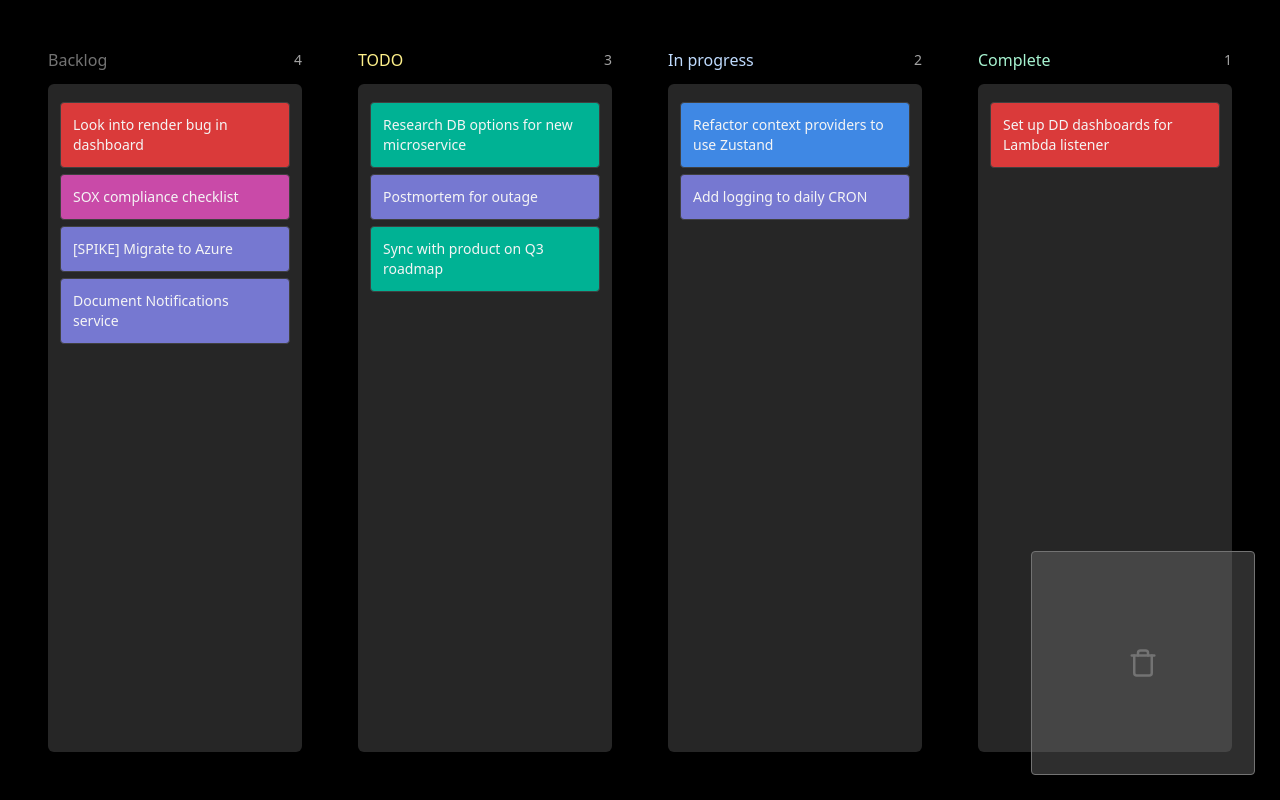
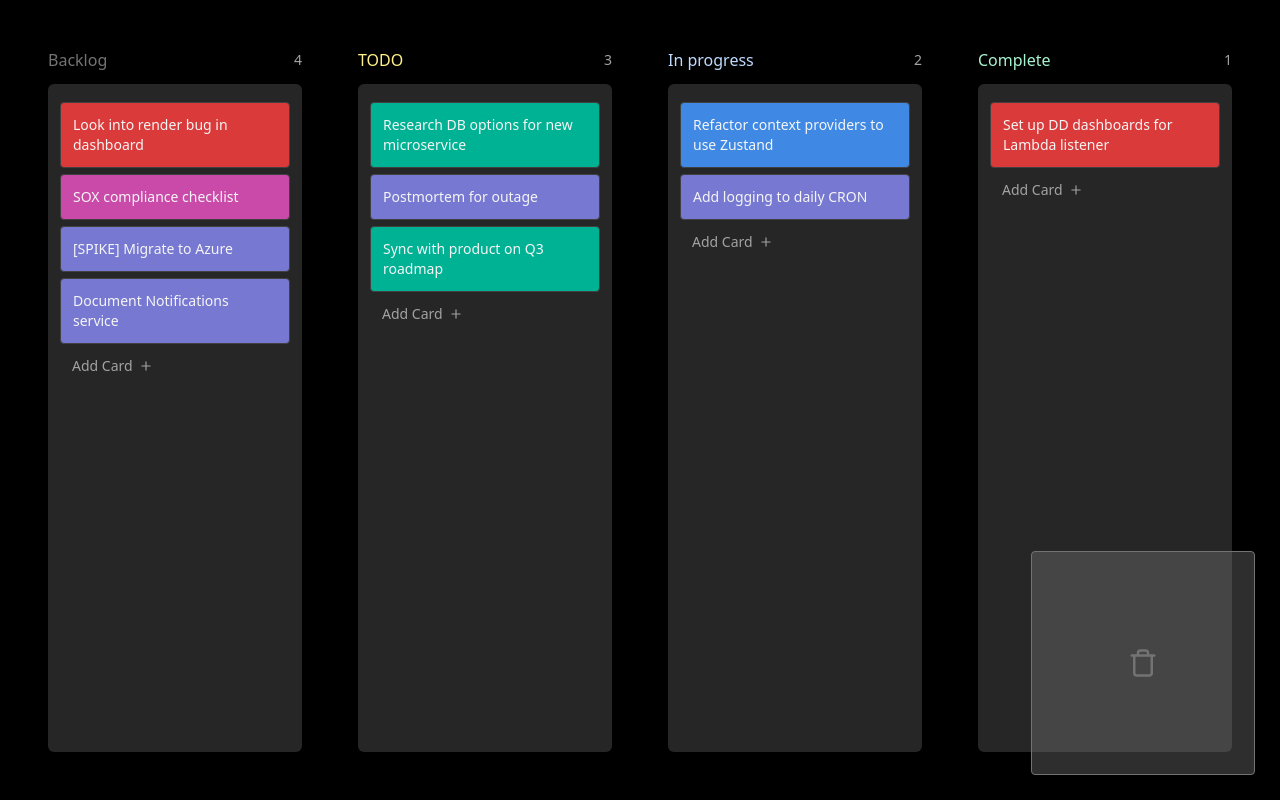
Before and after one commit to MiladSadeghi/notion-kanban-board, a React (Vite) app: page / in a window 1280 px wide. Built offline with nearby package versions, Linux system fonts and the light colour scheme.

Commit message:
feat: Adding new cards to Kanban columns with custom titles

```diff
--- /dev/null
+++ b/src/components/Kanban/KanbanAddCard.tsx
@@ -0,0 +1,72 @@
+import { FormEvent, useState } from 'react';
+import { FiPlus } from 'react-icons/fi';
+
+type Props = {
+  column: 'backlog' | 'todo' | 'doing' | 'done';
+  setCards: TSetState<IKanbanInfo[]>;
+};
+
+// With KanbanAddCard, you can make new cards in each column
+function KanbanAddCard({ column, setCards }: Props) {
+  // task title state
+  const [text, setText] = useState('');
+
+  // If the user clicks the 'add' button, this state will become true
+  const [adding, setAdding] = useState(false);
+
+  function handleSubmit(event: FormEvent) {
+    event.preventDefault();
+
+    if (!text.trim().length) return;
+
+    const newCard: IKanbanInfo = {
+      column,
+      title: text.trim(),
+      id: Math.random().toString(),
+      bgColor: 'bg-[#7678D1]',
+    };
+
+    setCards((prevCards: IKanbanInfo[]) => [...prevCards, newCard]);
+
+    setAdding(false);
+  }
+  return (
+    <>
+      {adding ? (
+        <form onSubmit={handleSubmit}>
+          <textarea
+            autoFocus={true}
+            placeholder="Add new task..."
+            onChange={(e) => setText(e.currentTarget.value)}
+            className="w-full p-3 text-sm border rounded border-violet-400 bg-violet-400/20 text-neutral-50 placeholder-violet-300 focus:outline-0"
+          />
+          <div className="mt-1.5 flex items-center justify-end gap-1.5">
+            <button
+              onClick={() => setAdding(false)}
+              className="px-3 py-1.5 text-xs text-neutral-400 transition-colors hover:text-neutral-50"
+            >
+              Close
+            </button>
+            <button
+              type="submit"
+              className="flex items-center gap-1.5 rounded bg-neutral-50 px-3 py-1.5 text-xs text-neutral-950 transition-colors hover:bg-neutral-300 font-semibold"
+            >
+              <span>Add</span>
+              <FiPlus />
+            </button>
+          </div>
+        </form>
+      ) : (
+        <button
+          onClick={() => setAdding(true)}
+          className="flex w-full items-center gap-1.5 px-3 py-1.5 text-sm text-neutral-400 transition-colors hover:text-neutral-50"
+        >
+          <span>Add Card</span>
+          <FiPlus />
+        </button>
+      )}
+    </>
+  );
+}
+
+export default KanbanAddCard;
--- a/src/components/Kanban/KanbanBoard.tsx
+++ b/src/components/Kanban/KanbanBoard.tsx
@@ -4,7 +4,7 @@ import { useState } from 'react';
 
 // Board component will house all of actual functionality and everything
 function KanbanBoard() {
-  const [cards] = useState<IKanbanInfo[]>(Cards);
+  const [cards, setCards] = useState<IKanbanInfo[]>(Cards);
 
   return (
     <div className="relative grid w-full h-full grid-cols-4 p-12 gap-14">
@@ -13,24 +13,28 @@ function KanbanBoard() {
         column="backlog"
         headingColor="text-neutral-500"
         cards={cards}
+        setCards={setCards}
       />
       <KanbanColumn
         title="TODO"
         column="todo"
         headingColor="text-yellow-200"
         cards={cards}
+        setCards={setCards}
       />
       <KanbanColumn
         title="In progress"
         column="doing"
         headingColor="text-blue-200"
         cards={cards}
+        setCards={setCards}
       />
       <KanbanColumn
         title="Complete"
         column="done"
         headingColor="text-emerald-200"
         cards={cards}
+        setCards={setCards}
       />
       <KanbanRemove />
     </div>
--- a/src/components/Kanban/KanbanColumn.tsx
+++ b/src/components/Kanban/KanbanColumn.tsx
@@ -1,4 +1,4 @@
-import { DropIndicator, KanbanCard } from '@components';
+import { DropIndicator, KanbanAddCard, KanbanCard } from '@components';
 import { useState } from 'react';
 
 type Props = {
@@ -6,10 +6,17 @@ type Props = {
   column: 'backlog' | 'todo' | 'doing' | 'done';
   headingColor: string;
   cards: IKanbanInfo[];
+  setCards: TSetState<IKanbanInfo[]>;
 };
 
 // KanbanColumn component it shows each column in the board
-const KanbanColumn = ({ title, headingColor, column, cards }: Props) => {
+const KanbanColumn = ({
+  title,
+  headingColor,
+  column,
+  cards,
+  setCards,
+}: Props) => {
   // When hovering over a card in each column, set 'active' to true and change the column's background color.
   const [active] = useState(false);
 
@@ -30,6 +37,7 @@ const KanbanColumn = ({ title, headingColor, column, cards }: Props) => {
           <KanbanCard key={card.id} {...card} />
         ))}
         <DropIndicator beforeId="-1" column={column} />
+        <KanbanAddCard column={column} setCards={setCards} />
       </div>
     </div>
   );
--- a/src/components/index.ts
+++ b/src/components/index.ts
@@ -4,6 +4,7 @@ import KanbanColumn from './Kanban/KanbanColumn';
 import KanbanCard from './Kanban/KanbanCard';
 import DropIndicator from './DropIndicator/DropIndicator';
 import KanbanRemove from './Kanban/KanbanRemove';
+import KanbanAddCard from './Kanban/KanbanAddCard';
 
 export {
   Kanban,
@@ -12,4 +13,5 @@ export {
   KanbanCard,
   DropIndicator,
   KanbanRemove,
+  KanbanAddCard,
 };
```
